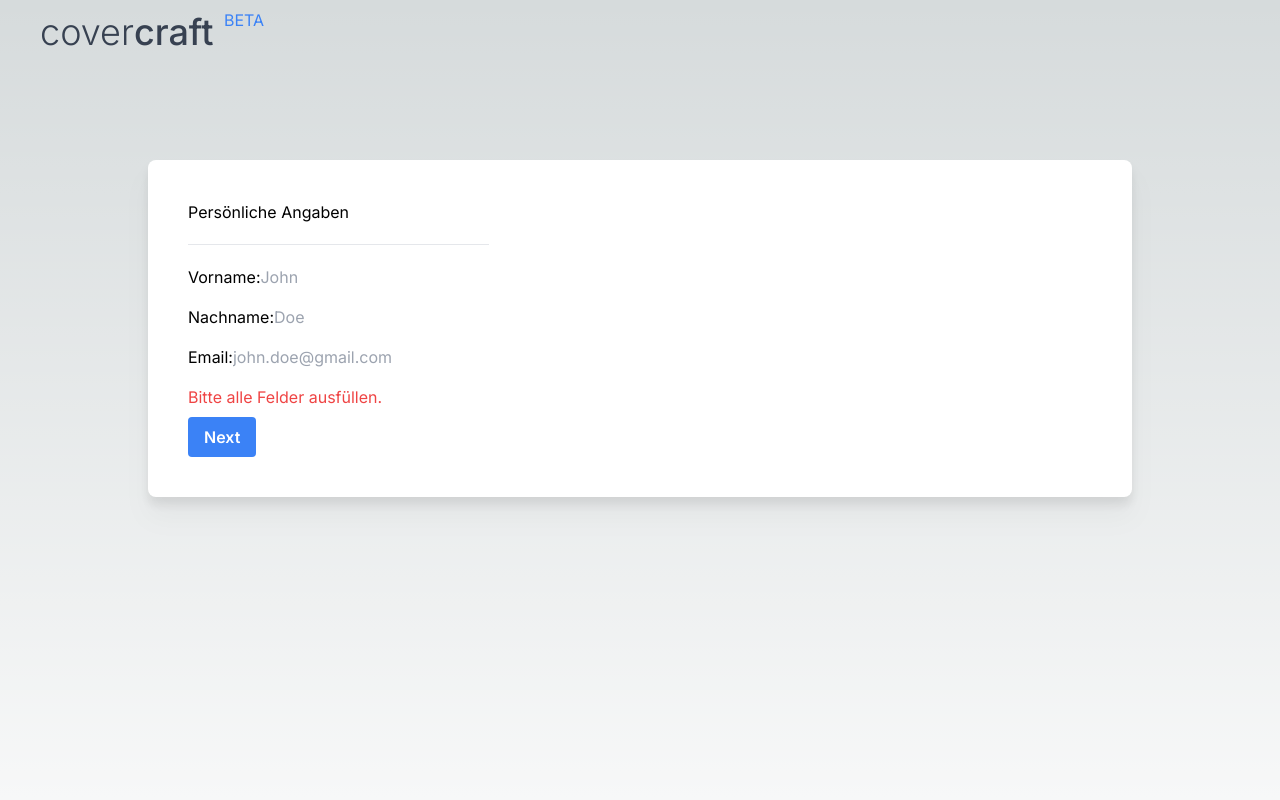
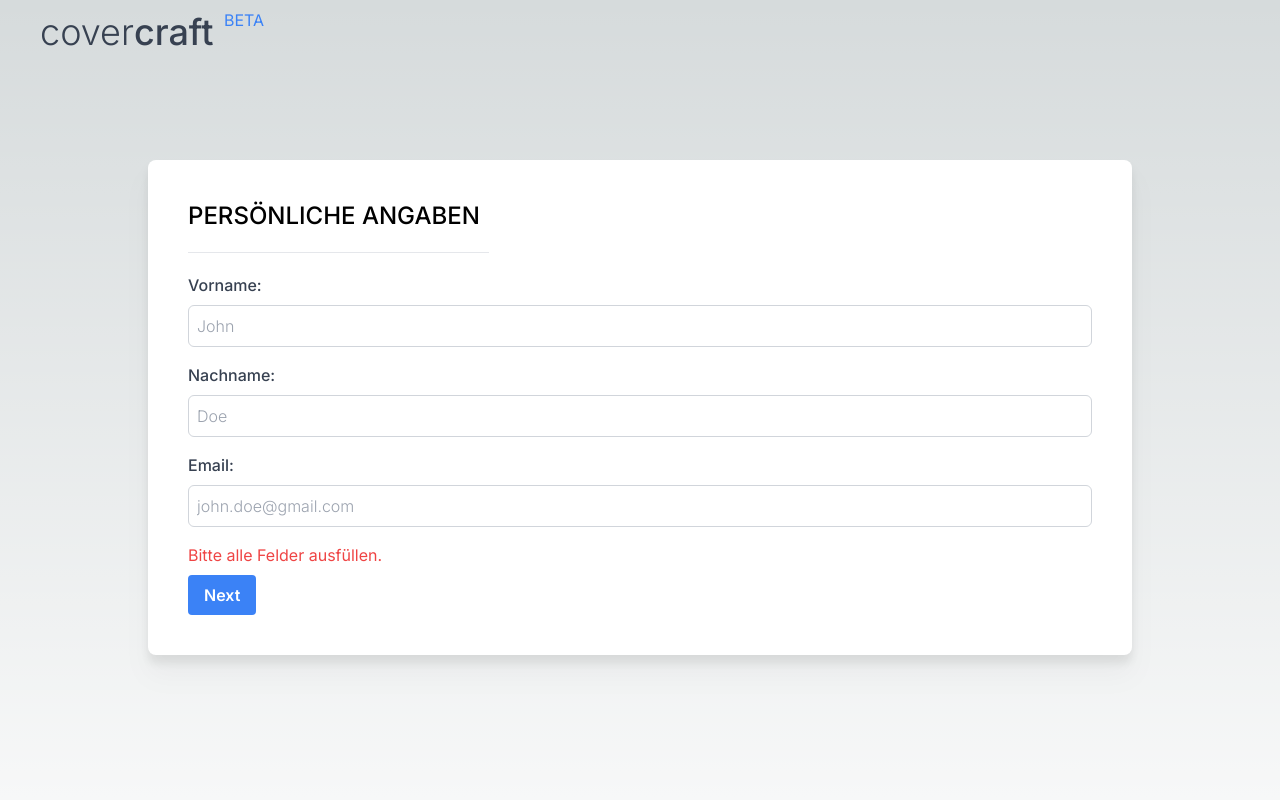
Before and after one commit to mboss37/covercraft, a Next.js app: page /workflow in a window 1280 px wide. Shown: the top 800 px of the page. Built offline with nearby package versions, Linux system fonts and the light colour scheme.

Commit message:
Fixed removal of design components in global.css

```diff
--- a/app/globals.css
+++ b/app/globals.css
@@ -25,3 +25,19 @@ body {
     )
     rgb(var(--background-start-rgb));
 }
+
+@layer components {
+
+  .form-input-label {
+    @apply block text-gray-700 mb-2 sm:text-base text-sm font-medium
+  }
+
+  .form-input-field {
+    @apply sm:text-base text-sm font-light border border-gray-300 rounded-md px-2 py-2 w-full
+  }
+
+  .form-label {
+    @apply sm:text-2xl text-sm font-medium mb-4 uppercase
+  }
+
+}
```
